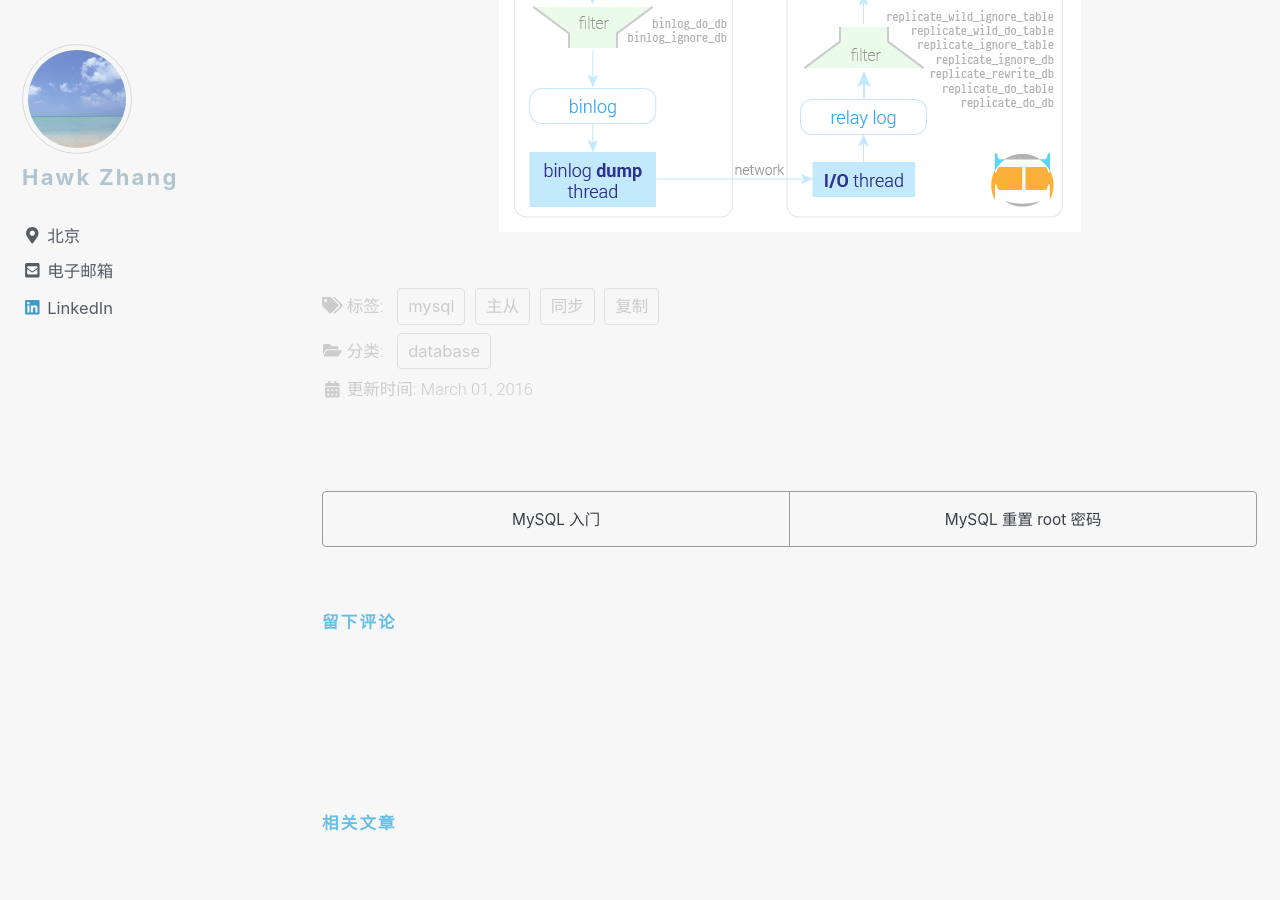
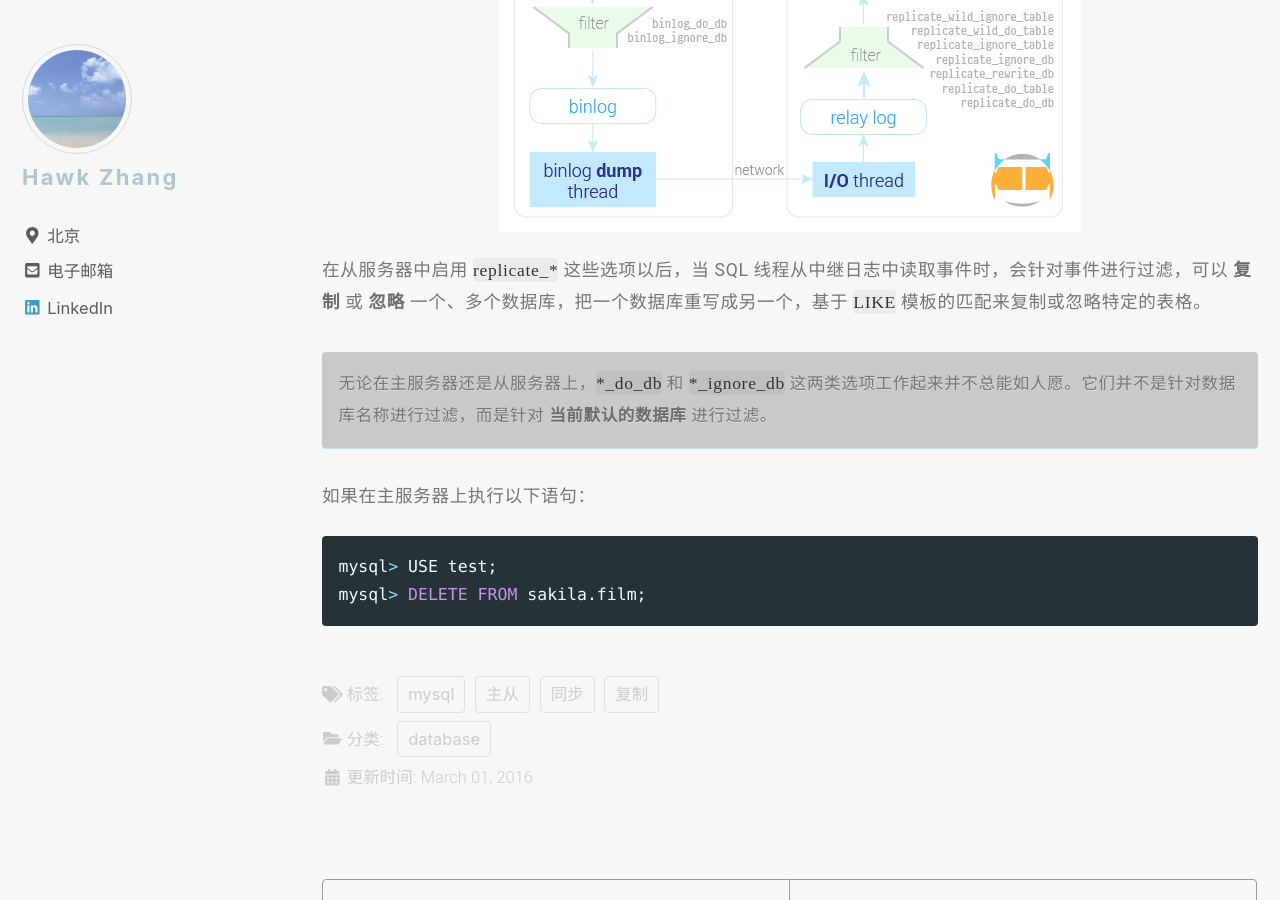
Before and after one commit to narru888/linotes_note, a Jekyll site: the page built from _posts/mysql/2016-03-01-master.slave.md, in a window 1280 px wide and 900 px high, scrolled down 26183 px. Built offline with Jekyll 4.4.1, drawn with Linux system fonts in a browser that asks for light colours; nearby versions of some CDN libraries; a script that is not in the unit is left out; comment, search, counter and statistics services are not loaded.

Commit message:
update on 2018-08-12 17:10:01 CST

````diff
--- a/_posts/mysql/2016-03-01-master.slave.md
+++ b/_posts/mysql/2016-03-01-master.slave.md
@@ -826,3 +826,15 @@ slave1 写入自己的二进制日志时，同一个事件在日志中所处的
 有两类复制过滤器：针对二进制日志的过滤器，以及针对中继日志的过滤器。
 
 ![image-center](/assets/images/mysql.repl.filter.png){: .align-center}
+
+在从服务器中启用 `replicate_*` 这些选项以后，当 SQL 线程从中继日志中读取事件时，会针对事件进行过滤，可以 **复制** 或 **忽略** 一个、多个数据库，把一个数据库重写成另一个，基于 `LIKE` 模板的匹配来复制或忽略特定的表格。
+
+无论在主服务器还是从服务器上，`*_do_db` 和 `*_ignore_db` 这两类选项工作起来并不总能如人愿。它们并不是针对数据库名称进行过滤，而是针对 **当前默认的数据库** 进行过滤。
+{: .notice--primary}
+
+如果在主服务器上执行以下语句：
+
+```sql
+mysql> USE test;
+mysql> DELETE FROM sakila.film;
+```
````
